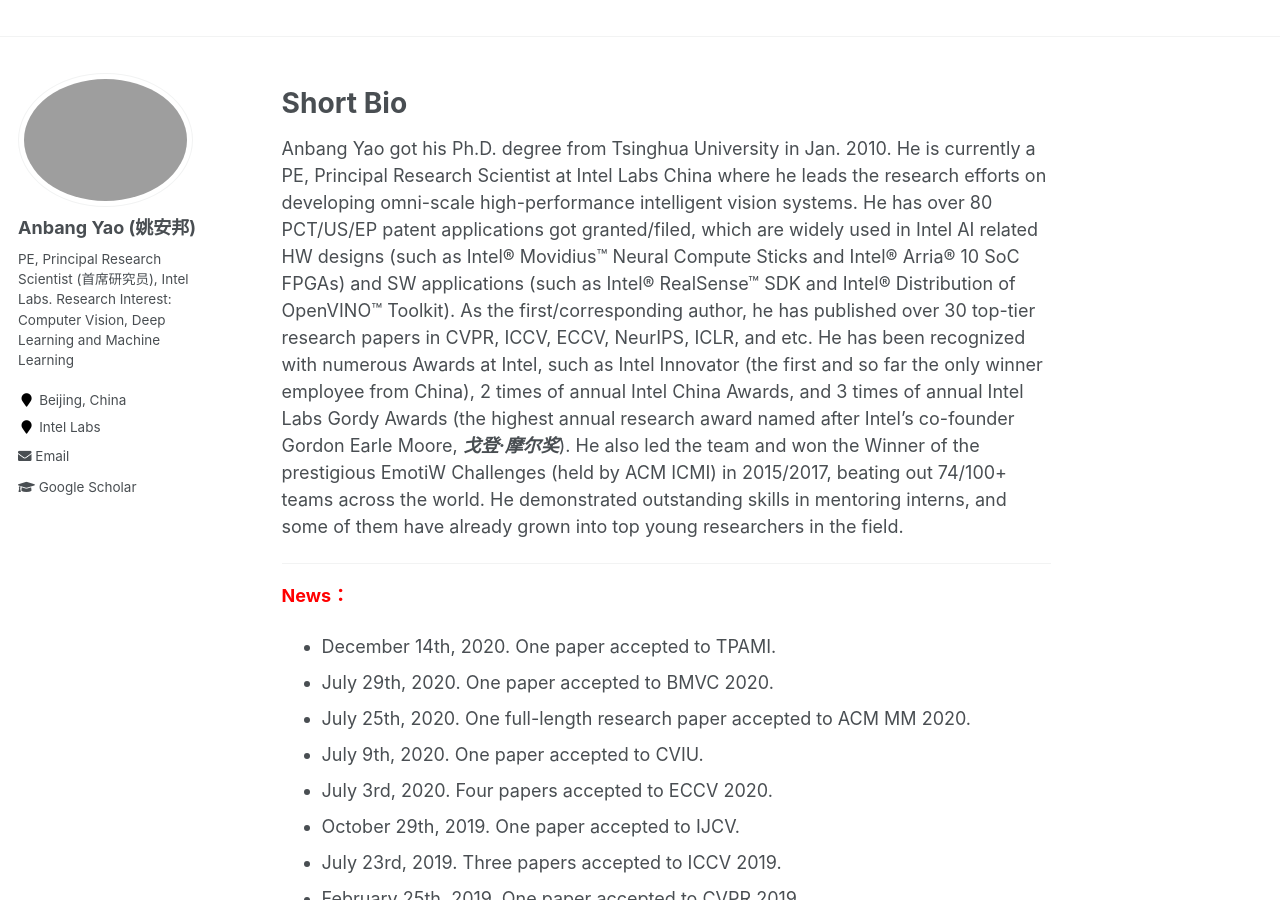
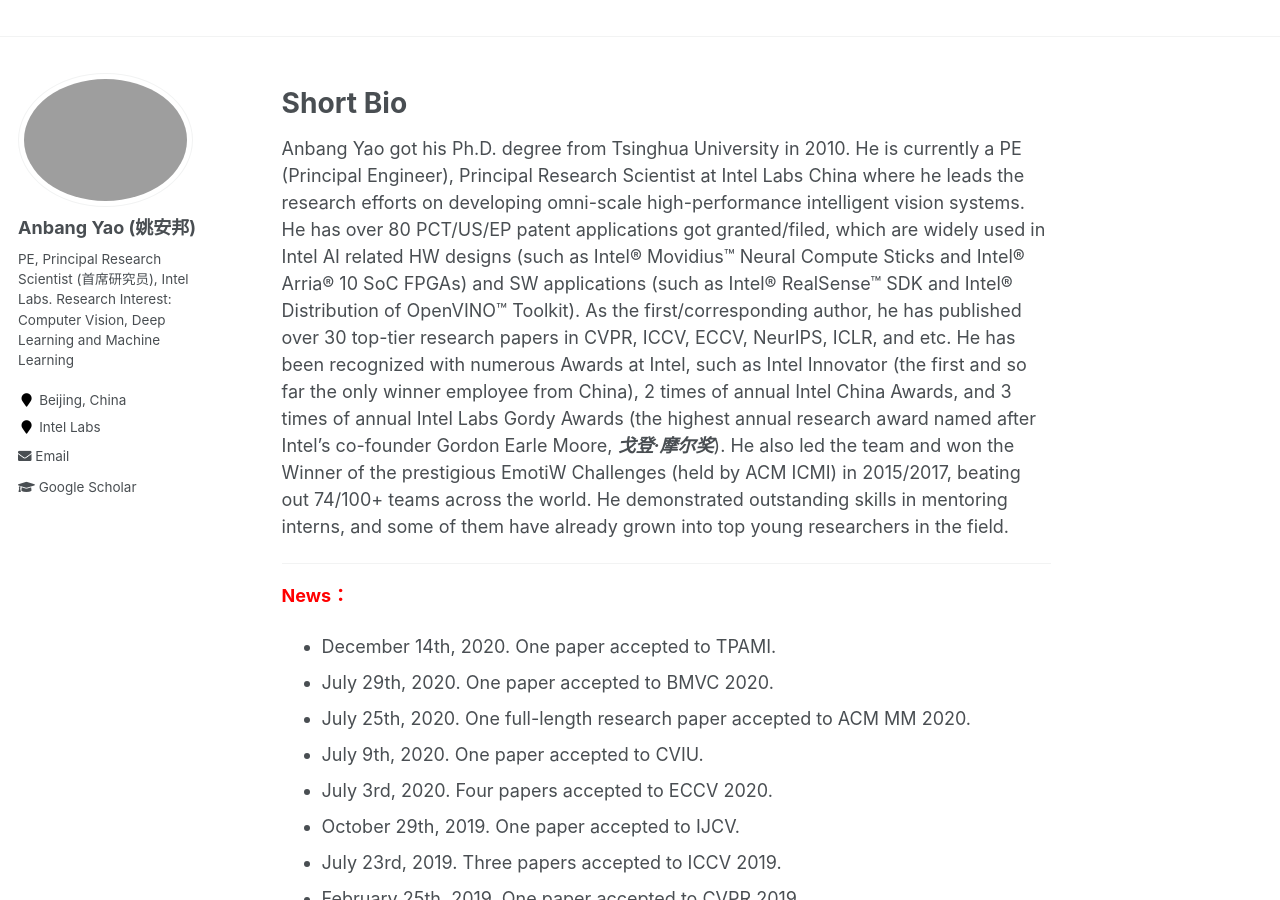
Before and after one commit to YaoAnbang/YaoAnbang.github.io, a Jekyll site: the page built from _pages/about.md, in a window 1280 px wide and 900 px high. Built offline with Jekyll 4.4.1, drawn with Linux system fonts in a browser that asks for light colours.

Commit message:
Update about.md

```diff
--- a/_pages/about.md
+++ b/_pages/about.md
@@ -11,7 +11,7 @@
 Short Bio
 =====
 
-Anbang Yao got his Ph.D. degree from Tsinghua University in Jan. 2010. He is currently a PE, Principal Research Scientist at Intel Labs China where he leads the research efforts on developing omni-scale high-performance intelligent vision systems. He has over 80 PCT/US/EP patent applications got granted/filed, which are widely used in Intel AI related HW designs (such as Intel® Movidius™ Neural Compute Sticks and Intel® Arria® 10 SoC FPGAs) and SW applications (such as Intel® RealSense™ SDK and Intel® Distribution of OpenVINO™ Toolkit). As the first/corresponding author, he has published over 30 top-tier research papers in CVPR, ICCV, ECCV, NeurIPS, ICLR, and etc. He has been recognized with numerous Awards at Intel, such as Intel Innovator (the first and so far the only winner employee from China), 2 times of annual Intel China Awards, and 3 times of annual Intel Labs Gordy Awards (the highest annual research award named after Intel's co-founder Gordon Earle Moore, ***戈登·摩尔奖***). He also led the team and won the Winner of the prestigious EmotiW Challenges (held by ACM ICMI) in 2015/2017, beating out 74/100+ teams across the world. He demonstrated outstanding skills in mentoring interns, and some of them have already grown into top young researchers in the field.
+Anbang Yao got his Ph.D. degree from Tsinghua University in 2010. He is currently a PE (Principal Engineer), Principal Research Scientist at Intel Labs China where he leads the research efforts on developing omni-scale high-performance intelligent vision systems. He has over 80 PCT/US/EP patent applications got granted/filed, which are widely used in Intel AI related HW designs (such as Intel® Movidius™ Neural Compute Sticks and Intel® Arria® 10 SoC FPGAs) and SW applications (such as Intel® RealSense™ SDK and Intel® Distribution of OpenVINO™ Toolkit). As the first/corresponding author, he has published over 30 top-tier research papers in CVPR, ICCV, ECCV, NeurIPS, ICLR, and etc. He has been recognized with numerous Awards at Intel, such as Intel Innovator (the first and so far the only winner employee from China), 2 times of annual Intel China Awards, and 3 times of annual Intel Labs Gordy Awards (the highest annual research award named after Intel's co-founder Gordon Earle Moore, ***戈登·摩尔奖***). He also led the team and won the Winner of the prestigious EmotiW Challenges (held by ACM ICMI) in 2015/2017, beating out 74/100+ teams across the world. He demonstrated outstanding skills in mentoring interns, and some of them have already grown into top young researchers in the field.
 
 <!--<font color="red">**Note**：We now have some internship positions. If you are interested in my research, please drop me an email. </font> -->
 ---
```
